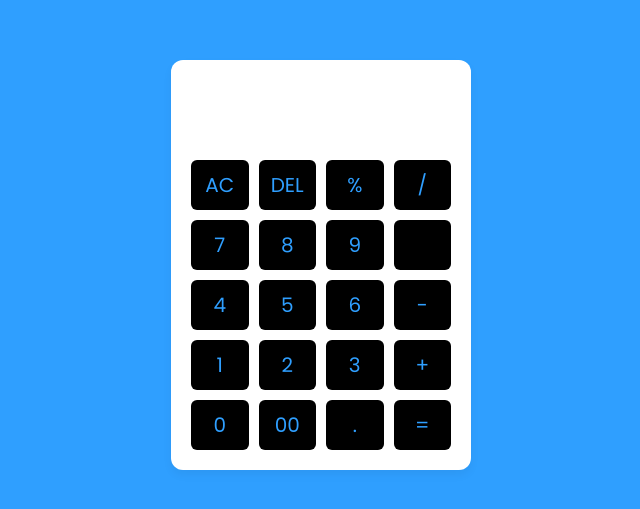
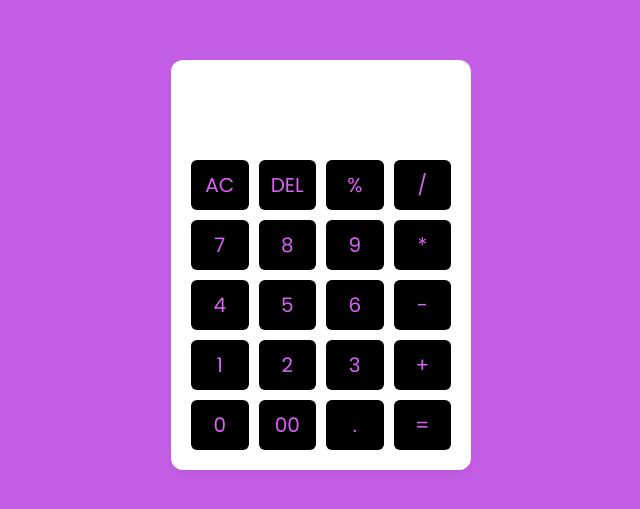
Before and after one commit to TejasreeA/codsoft-web-dev1, a plain HTML site: page calculator/index.html in a window 1280 px wide. Shown: the part 135-644 px from the top of the page, without its empty margins (319-959 px from the left). Drawn offline with Linux system fonts and the light colour scheme.

Commit message:
modified

```diff
--- a/calculator/index.html
+++ b/calculator/index.html
@@ -21,7 +21,7 @@
         <button data-value="7">7</button>
         <button data-value="8">8</button>
         <button data-value="9">9</button>
-        <button class="operator" data-value=""></button>
+        <button class="operator" data-value="*">*</button>
 
         <button data-value="4">4</button>
         <button data-value="5">5</button>
--- a/calculator/style.css
+++ b/calculator/style.css
@@ -10,7 +10,7 @@ body {
   display: flex;
   align-items: center;
   justify-content: center;
-  background: #2f9fff;
+  background: #c45ee6;
 }
 .container {
   position: relative;
@@ -44,11 +44,11 @@ body {
   font-size: 20px;
   cursor: pointer;
   background-color: #000;
-  color:#2f9fff;
+  color:#db60f7;
 }
 .buttons button:active {
   transform: scale(0.99);
 }
 .operator {
-  color: #078bff;
+  color: #07daff;
 }
```
